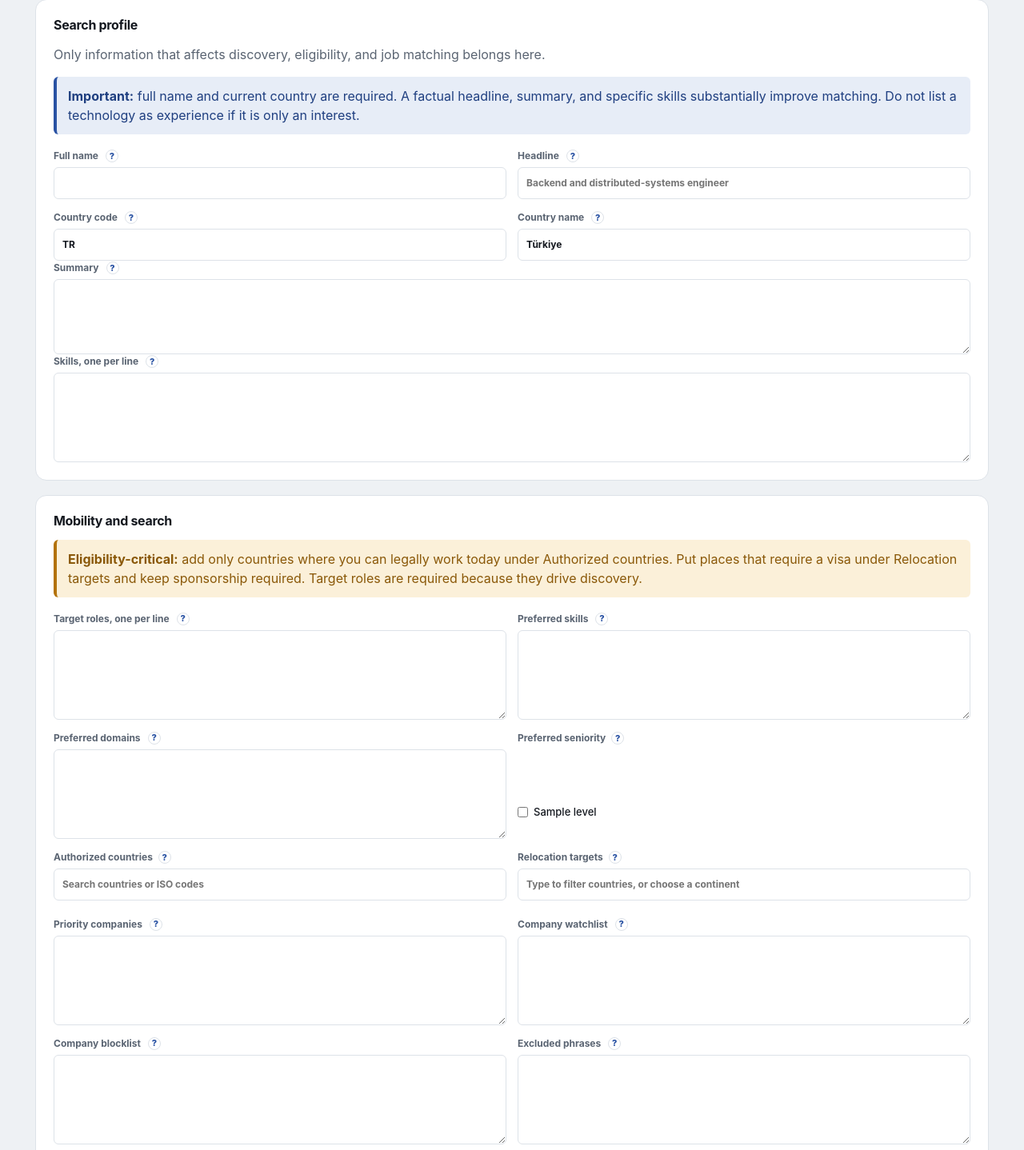
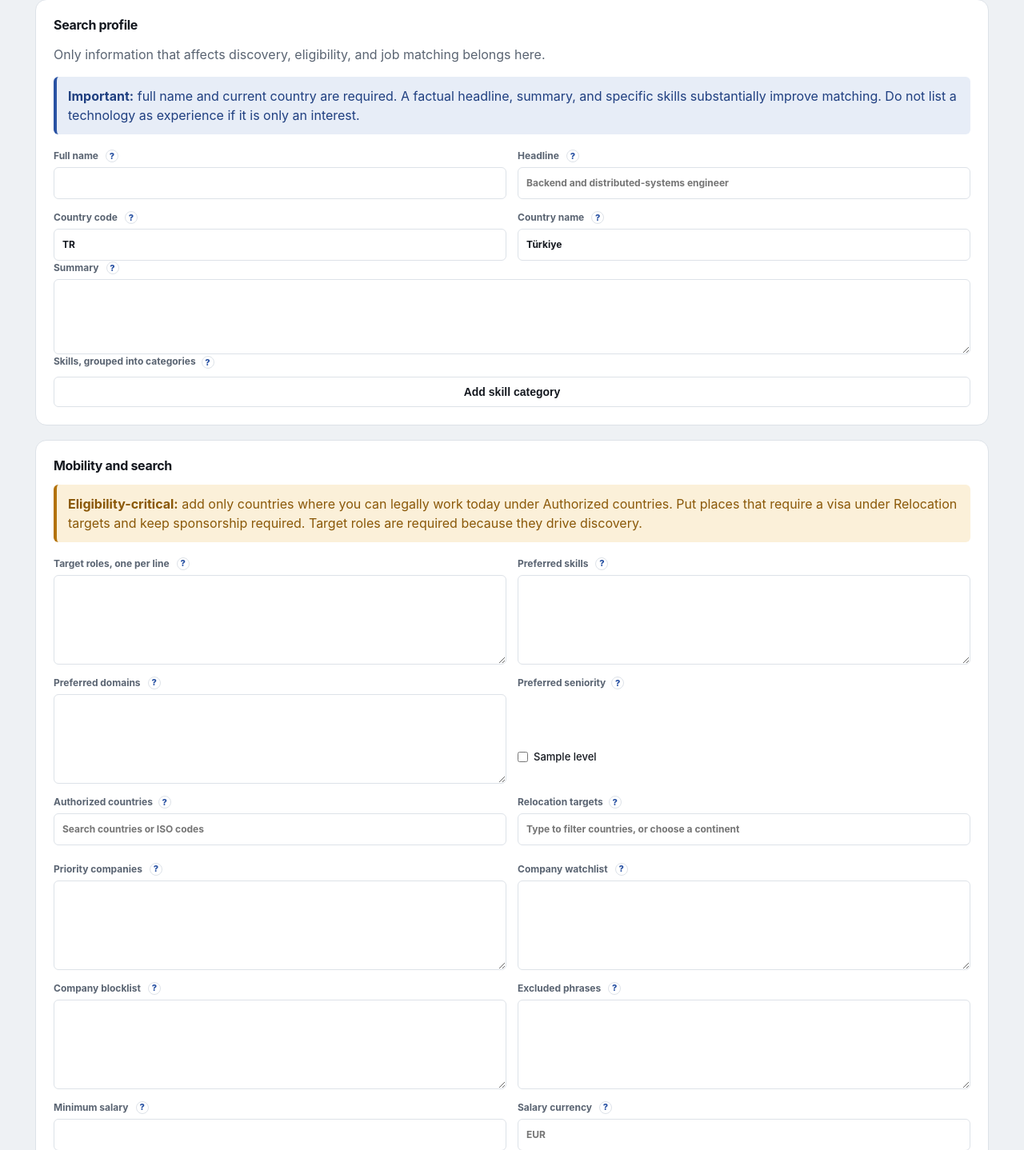
Before and after one commit to srknzl/rolebeacon, a Python web app: template src/rolebeacon/resources/templates/setup.html in a window 1280 px wide. Shown: the part 1302-2740 px from the top of the page at 80% size. Run offline with Jinja, Linux system fonts and the light colour scheme; the template is opened without the code that fills it: most values are stand-ins (such as "Sample title", 1, 10 or a date in 2020).

Commit message:
Add bucketed skills editor to setup wizard
Replace the flat skills textarea with labeled skill-category cards so
candidates can group skills (e.g. Languages, Backend & Distributed,
Cloud & Infra) instead of one catch-all list. profile.py already
supports skills as dict[str, list[str]], so no schema change needed.

Co-Authored-By: Claude Sonnet 5 <noreply@anthropic.com>

```diff
--- a/src/rolebeacon/resources/static/style.css
+++ b/src/rolebeacon/resources/static/style.css
@@ -798,6 +798,11 @@ td small { display: block; color: var(--muted); }
 
 .country-field { display: grid; gap: 5px; font-size: 12px; font-weight: 700; color: var(--muted); }
 .field-label { display: block; }
+.skill-buckets { display: flex; flex-direction: column; gap: 10px; font-weight: 400; }
+.skill-bucket { display: grid; gap: 6px; padding: 10px; border: 1px solid var(--line); border-radius: var(--radius-sm); background: var(--paper); }
+.skill-bucket-header { display: flex; gap: 8px; }
+.skill-bucket-label { flex: 1; font-weight: 700; }
+.skill-bucket-items { font-weight: 400; }
 .country-picker { position: relative; }
 .country-search { width: 100%; }
 .country-chips { display: flex; flex-wrap: wrap; gap: 6px; margin-top: 7px; min-height: 0; }
--- a/src/rolebeacon/resources/templates/setup.html
+++ b/src/rolebeacon/resources/templates/setup.html
@@ -60,7 +60,10 @@
       <label>Country name {{ tip("Human-readable name for your current country. It is displayed as Türkiye for TR.") }}<input id="country-name" value="Türkiye" required></label>
     </div>
     <label>Summary {{ tip("A factual professional summary used only for matching and generated materials.") }}<textarea id="summary" rows="4"></textarea></label>
-    <label>Skills, one per line {{ tip("Each line becomes a matching signal. Prefer specific technologies and domains.") }}<textarea id="skills" rows="5"></textarea></label>
+    <div class="country-field"><span class="field-label">Skills, grouped into categories {{ tip("Each line becomes a matching signal. Group skills the way they should appear on your résumé and cover letters, e.g. \"Languages\", \"Backend & Distributed\", \"Cloud & Infra\" - a category name is required, everything under an empty one is dropped on save.") }}</span>
+      <div class="skill-buckets" id="skill-buckets"></div>
+      <button type="button" class="button button-quiet" id="add-skill-bucket">Add skill category</button>
+    </div>
   </section>
 
   <section class="panel settings-tab-panel wizard-panel" data-settings-panel="search" data-wizard-step="eligibility" id="panel-mobility">
@@ -257,6 +260,34 @@
       return true;
     });
   };
+  // Skills are edited as one card per category (résumé/cover-letter section label -> skill
+  // lines) instead of one flat list, so an imported or hand-built candidate's bucket structure
+  // round-trips through the form instead of always collapsing to a single "Skills" catch-all.
+  const skillBucketsContainer = document.getElementById("skill-buckets");
+  const addSkillBucket = (label = "", itemsText = "") => {
+    const row = document.createElement("div");
+    row.className = "skill-bucket";
+    row.innerHTML = `<div class="skill-bucket-header"><input class="skill-bucket-label" placeholder="Category, e.g. Backend &amp; Distributed" value="${label.replace(/"/g, "&quot;")}"><button type="button" class="button button-quiet remove-skill-bucket" aria-label="Remove category">Remove</button></div><textarea class="skill-bucket-items" rows="4" placeholder="One skill per line"></textarea>`;
+    row.querySelector(".skill-bucket-items").value = itemsText;
+    row.querySelector(".remove-skill-bucket").addEventListener("click", () => row.remove());
+    skillBucketsContainer.appendChild(row);
+  };
+  document.getElementById("add-skill-bucket").addEventListener("click", () => addSkillBucket());
+  const skillBuckets = () => {
+    const buckets = {};
+    document.querySelectorAll(".skill-bucket").forEach(row => {
+      const label = row.querySelector(".skill-bucket-label").value.trim();
+      const items = dedupeCaseInsensitive(row.querySelector(".skill-bucket-items").value.split(/\r?\n/).map(value => value.trim()).filter(Boolean));
+      if (label && items.length) buckets[label] = items;
+    });
+    return buckets;
+  };
+  const loadSkillBuckets = skills => {
+    skillBucketsContainer.innerHTML = "";
+    const entries = Object.entries(skills || {}).filter(([, items]) => Array.isArray(items) && items.length);
+    if (!entries.length) { addSkillBucket("Skills", ""); return; }
+    entries.forEach(([label, items]) => addSkillBucket(label, dedupeCaseInsensitive(items.map(String)).join("\n")));
+  };
   const preferredSeniority = () => [...document.querySelectorAll(".seniority-option:checked")].map(item => item.value);
   let savedRelocationTargets = [];
   let setupClearancePolicy = {};
@@ -372,7 +403,7 @@
     return {...detailed, schema_version: "1.0", name: document.getElementById("name").value, headline: document.getElementById("headline").value, summary: document.getElementById("summary").value,
       contact: {...(detailed.contact || {}), email: document.getElementById("email").value, phone: document.getElementById("phone").value, website: optionalUrl("website")},
       location: {country_code: countryCode(document.getElementById("country-code").value, "Country code"), country_name: document.getElementById("country-name").value, city: document.getElementById("city").value},
-      skills: {Skills: dedupeCaseInsensitive(lines("skills"))}, experience: detailed.experience || [], projects: detailed.projects || [], education: detailed.education || [], languages: detailed.languages || []};
+      skills: skillBuckets(), experience: detailed.experience || [], projects: detailed.projects || [], education: detailed.education || [], languages: detailed.languages || []};
   };
   const scoreWeights = () => {
     const weights = {role_domain: Number(document.getElementById("weight-role-domain").value), stack: Number(document.getElementById("weight-stack").value), domain_experience: Number(document.getElementById("weight-domain-experience").value), seniority: Number(document.getElementById("weight-seniority").value), location_authorization: Number(document.getElementById("weight-location-authorization").value), salary_employment: Number(document.getElementById("weight-salary-employment").value)};
@@ -408,8 +439,7 @@
       document.getElementById("city").value = imported.location?.city || "";
       document.getElementById("website").value = imported.contact?.website || "";
       document.getElementById("summary").value = imported.summary || "";
-      const skills = dedupeCaseInsensitive(Object.values(imported.skills || {}).flat());
-      document.getElementById("skills").value = skills.join("\n");
+      loadSkillBuckets(imported.skills);
       return imported;
   };
   const setLines = (id, values = []) => { document.getElementById(id).value = values.join("\n"); };
```
